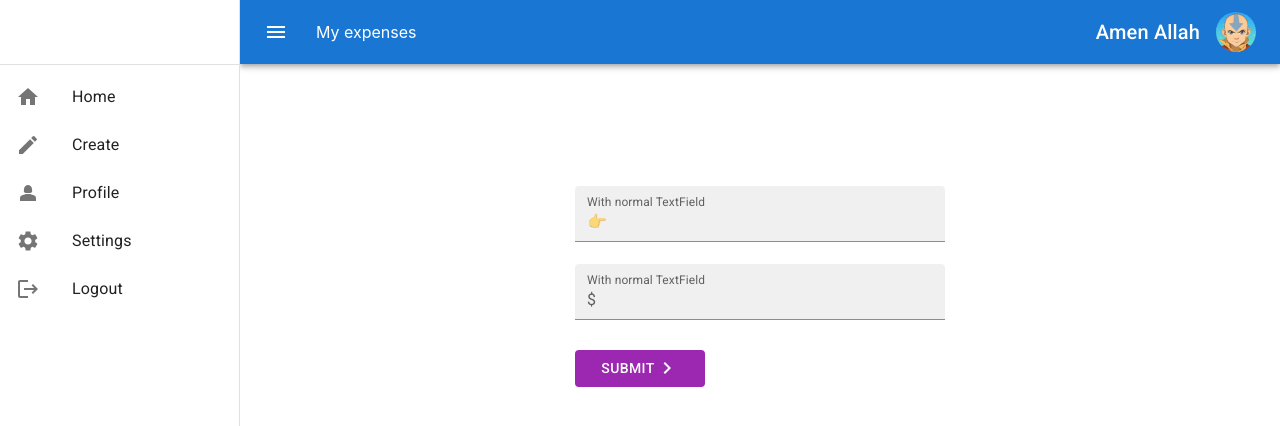
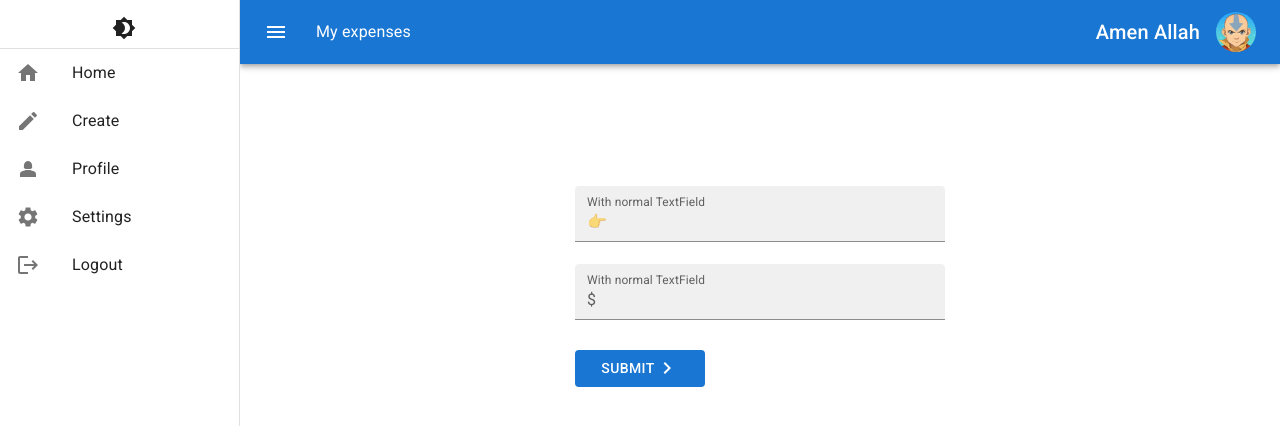
Before and after one commit to johnson115/agenda_project, a React (Create React App) app: page /create in a window 1280 px wide. Shown: the top 426 px of the page. Built offline with nearby package versions, Linux system fonts and the light colour scheme.

Commit message:
Adding toggle dark and light mood functions using MUI

```diff
--- a/src/MUIcomponents/draweer.jsx
+++ b/src/MUIcomponents/draweer.jsx
@@ -1,42 +1,64 @@
-import {   Divider , Drawer,Toolbar } from '@mui/material';
-import List from '@mui/material/List';
-import ListItem from '@mui/material/ListItem';
-import ListItemButton from '@mui/material/ListItemButton';
-import ListItemIcon from '@mui/material/ListItemIcon';
-import ListItemText from '@mui/material/ListItemText';
-import HomeIcon from '@mui/icons-material/Home';
-import CreateIcon from '@mui/icons-material/Create';
-import Person2Icon from '@mui/icons-material/Person2';
-import SettingsIcon from '@mui/icons-material/Settings';
-import LogoutIcon from '@mui/icons-material/Logout';
-import {useNavigate} from 'react-router-dom';
+import { Divider, Drawer, IconButton } from "@mui/material";
+import List from "@mui/material/List";
+import ListItem from "@mui/material/ListItem";
+import ListItemButton from "@mui/material/ListItemButton";
+import ListItemIcon from "@mui/material/ListItemIcon";
+import ListItemText from "@mui/material/ListItemText";
+import HomeIcon from "@mui/icons-material/Home";
+import CreateIcon from "@mui/icons-material/Create";
+import Person2Icon from "@mui/icons-material/Person2";
+import SettingsIcon from "@mui/icons-material/Settings";
+import LogoutIcon from "@mui/icons-material/Logout";
+import Brightness4Icon from "@mui/icons-material/Brightness4";
+import Brightness7Icon from "@mui/icons-material/Brightness7";
+import { useNavigate } from "react-router-dom";
 
+import React from "react";
+import { useTheme } from "@emotion/react";
 
-import React from 'react';
-
-const Draweer = ({drawerWidth}) => {
-  const Navigate=useNavigate();
+const Draweer = ({ drawerWidth, setmymode }) => {
+  const Navigate = useNavigate();
+  const theme = useTheme();
   return (
     <Drawer
       sx={{
         width: drawerWidth,
         flexShrink: 0,
-          '& .MuiDrawer-paper': {
+        "& .MuiDrawer-paper": {
           width: drawerWidth,
-            boxSizing: 'border-box',
+          boxSizing: "border-box",
         },
       }}
       variant="permanent"
       anchor="left"
     >
-        <Toolbar />
+      <List>
+
+      <ListItem sx={{display:"flex", justifyContent:"center"}} disablePadding>
+
+      <IconButton
+          sx={{ ml: 1 }}
+          onClick={() => {
+            setmymode(theme.palette.mode === "light" ? "dark" : "light");
+          }}
+          color="inherit"
+        >
+          {theme.palette.mode === "dark" ? (
+            <Brightness7Icon sx={{color :"orange"}} />
+          ) : (
+            <Brightness4Icon />
+          )}
+        </IconButton>
+        </ ListItem>
+
+
         <Divider />
-
-        <List>
         <ListItem disablePadding>
-            <ListItemButton onClick={() => {
-              Navigate("/")
-            }}>
+          <ListItemButton
+            onClick={() => {
+              Navigate("/");
+            }}
+          >
             <ListItemIcon>
               <HomeIcon />
             </ListItemIcon>
@@ -44,9 +66,11 @@ const Draweer = ({drawerWidth}) => {
           </ListItemButton>
         </ListItem>
         <ListItem disablePadding>
-            <ListItemButton onClick={() => {
-              Navigate("/create")
-            }}>
+          <ListItemButton
+            onClick={() => {
+              Navigate("/create");
+            }}
+          >
             <ListItemIcon>
               <CreateIcon />
             </ListItemIcon>
@@ -78,9 +102,8 @@ const Draweer = ({drawerWidth}) => {
           </ListItemButton>
         </ListItem>
       </List>
-
     </Drawer>
   );
-}
+};
 
 export default Draweer;
--- a/src/pages/create/create.jsx
+++ b/src/pages/create/create.jsx
@@ -7,13 +7,15 @@ import ChevronRightIcon from "@mui/icons-material/ChevronRight";
 
 const ColorButton = styled(Button)(({ theme }) => ({
   color: theme.palette.getContrastText(purple[500]),
-  backgroundColor: purple[500],
+  backgroundColor: theme.palette.johnson.main,
   "&:hover": {
     backgroundColor: purple[700],
+    scale:"0.97",
   },
 }));
 const Create = () => {
   return (
+
     <Box component="form" width="370px">
       <TextField
         fullWidth
--- a/src/pages/root.jsx
+++ b/src/pages/root.jsx
@@ -5,20 +5,37 @@ import React from 'react';
 import Box from '@mui/material/Box';
 import Draweer from '../MUIcomponents/draweer';
 import Appbar from '../MUIcomponents/appbar';
+import { ThemeProvider, createTheme } from "@mui/material/styles";
+import CssBaseline from "@mui/material/CssBaseline";
+import { useState } from 'react';
 import "../index.css" ;
+
 
 
 const drawerWidth=240;
 const Root = () => {
+const [mymode, setmymode] = useState("light");
+const darkTheme = createTheme({
+  palette: {
+    mode: mymode,
+    johnson:{
+      main: '#1976d2',
+      contrastText: '#fff',
+    }
+  },
+});
   return (
     <>
+    <ThemeProvider theme={darkTheme}>
+    <CssBaseline />
      <Box sx={{ flexGrow: 1 }}>
       <Appbar drawerWidth={drawerWidth} />
-    <Draweer drawerWidth={drawerWidth}/>
+    <Draweer setmymode={setmymode} drawerWidth={drawerWidth}/>
     </Box>
   <Box component="main" sx={{marginLeft:`${drawerWidth}px`,mt:"100px" , display: "flex" , justifyContent:"center" }} className="hwew" >
       <Outlet />
   </Box >
+  </ThemeProvider>
     </>
   );
 }
```
Also changed, not shown: src/App.js (+14 -9 lines). Lines whose indentation alone changed are shown as unchanged.
